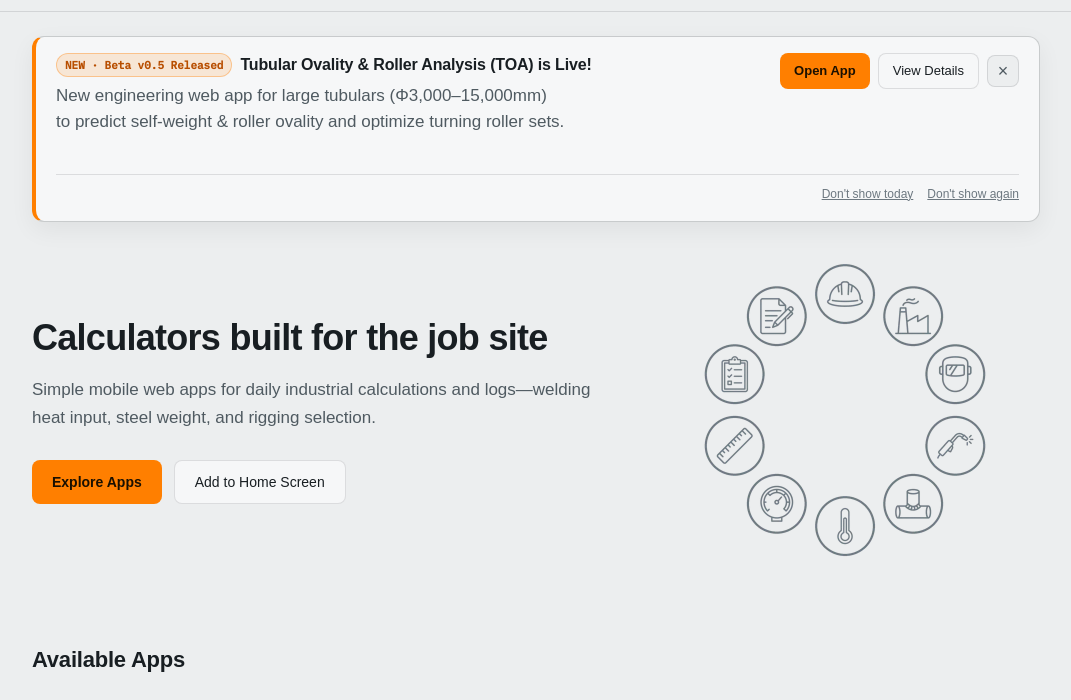
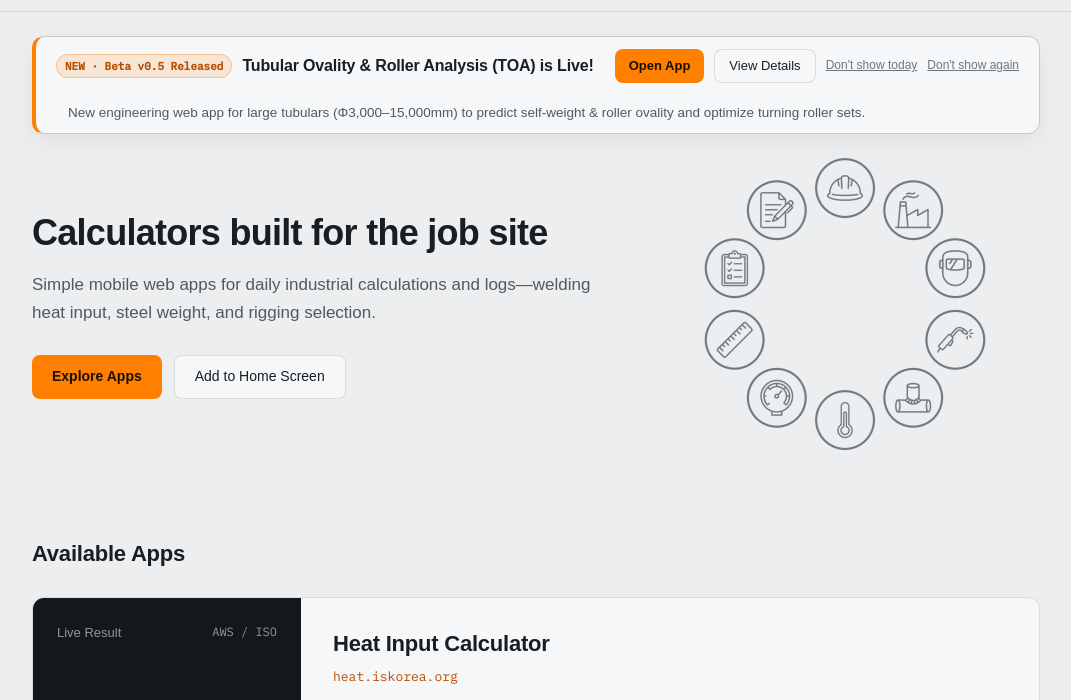
Before and after one commit to jubailsanghoon/main, a plain HTML site: page index.html in a window 1280 px wide. Shown: the part 53-753 px from the top of the page, without its empty margins (104-1175 px from the left). Drawn offline with Linux system fonts and the light colour scheme; no server answers; files whose address does not match are found by name; a web font is replaced by a local one.

Commit message:
Add files via upload

```diff
--- a/index.html
+++ b/index.html
@@ -167,26 +167,21 @@ header.top nav a:active{transform:scale(.98)}
 /* Hero */
 .hero{padding:24px 0 56px}
 .notice-banner{
-  margin:0 0 28px;background:var(--panel);border:1px solid var(--line-strong);border-left:4px solid var(--orange);
-  border-radius:12px;padding:16px 20px;box-shadow:0 8px 24px rgba(0,0,0,.06);
+  margin:0 0 10px;background:var(--panel);border:1px solid var(--line-strong);border-left:4px solid var(--orange);
+  border-radius:12px;padding:12px 20px 10px;box-shadow:0 8px 24px rgba(0,0,0,.06);
 }
 .notice-banner[hidden]{display:none}
-.notice-top{display:flex;align-items:flex-start;justify-content:space-between;gap:16px;flex-wrap:wrap}
-.notice-main{flex:1;min-width:240px}
-.notice-badge-row{display:flex;align-items:center;gap:8px;flex-wrap:wrap;margin-bottom:6px}
+.notice-top{display:flex;align-items:center;justify-content:space-between;gap:12px;flex-wrap:wrap}
+.notice-badge-row{display:flex;align-items:center;gap:10px;flex-wrap:wrap}
 .notice-badge{display:inline-flex;align-items:center;padding:2px 8px;border-radius:999px;font-family:var(--mono);
-  font-size:11px;font-weight:600;background:rgba(255,127,0,.14);color:var(--orange-ink);border:1px solid rgba(255,127,0,.35)}
-.notice-main h2{margin:0;font-size:16px;font-weight:600;line-height:1.4}
-.notice-main p{margin:4px 0 0;font-size:13.5px;color:var(--sub);line-height:1.55;max-width:50ch;text-wrap:balance}
-.notice-side{display:flex;align-items:center;gap:8px;flex-wrap:wrap}
-.notice-side .btn,.notice-side .btn-ghost{height:36px;padding:0 14px;font-size:13px}
-.notice-x{width:32px;height:32px;border-radius:8px;border:1px solid var(--line);background:var(--bg);color:var(--sub);
-  font-size:18px;line-height:1;cursor:pointer;display:grid;place-items:center}
-.notice-x:hover{color:var(--ink);border-color:var(--line-strong)}
-.notice-foot{display:flex;justify-content:flex-end;align-items:center;gap:14px;margin-top:10px;padding-top:10px;
-  border-top:1px solid var(--line);font-size:12px;color:var(--muted)}
-.notice-hide-btn{background:none;border:none;padding:0;font:inherit;color:var(--muted);cursor:pointer;text-decoration:underline}
+  font-size:11px;font-weight:600;background:rgba(255,127,0,.14);color:var(--orange-ink);border:1px solid rgba(255,127,0,.35);white-space:nowrap}
+.notice-top h2{margin:0;font-size:16px;font-weight:600;line-height:1.4}
+.notice-side{display:flex;align-items:center;gap:10px;flex-wrap:wrap}
+.notice-side .btn,.notice-side .btn-ghost{height:34px;padding:0 14px;font-size:13px;white-space:nowrap}
+.notice-hide-btn{background:none;border:none;padding:0;font:inherit;font-size:12px;color:var(--muted);cursor:pointer;text-decoration:underline;white-space:nowrap}
 .notice-hide-btn:hover{color:var(--ink)}
+.hero .notice-desc{margin:20px 0 0;padding-left:12px;font-size:13.5px;color:var(--sub);line-height:1.5;max-width:none}
+@media (min-width:861px){.hero .notice-desc{white-space:nowrap}}
 .hero-grid{display:grid;grid-template-columns:1.2fr .8fr;gap:32px;align-items:center}
 .hero h1{font-size:clamp(26px,3.2vw,36px);line-height:1.25;margin:0 0 16px;font-weight:600;letter-spacing:-.02em}
 .hero p{font-size:17px;color:var(--sub);max-width:34em;margin:0 0 28px}
@@ -425,23 +420,18 @@ footer a{text-decoration:none;border-bottom:1px solid var(--line);color:var(--su
     <div class="wrap">
       <div class="notice-banner" id="launchNoticeModal" hidden role="region" aria-labelledby="noticeTitle">
         <div class="notice-top">
-          <div class="notice-main">
-            <div class="notice-badge-row">
-              <span class="notice-badge" data-i18n="pop_badge">NEW · Beta v0.5 출시</span>
-              <h2 id="noticeTitle" data-i18n="pop_title">강관 진원도 · 터닝롤러 분석기 (TOA) 출시!</h2>
-            </div>
-            <p data-i18n="pop_desc">대형 강관(Φ3,000~15,000mm)의 자중·롤러 지지 진원도 예측과 최소 권장 롤러 세트를 분석하는 웹앱을 새롭게 공개했습니다.</p>
+          <div class="notice-badge-row">
+            <span class="notice-badge" data-i18n="pop_badge">NEW · Beta v0.5 출시</span>
+            <h2 id="noticeTitle" data-i18n="pop_title">강관 진원도 · 터닝롤러 분석기 (TOA) 출시!</h2>
           </div>
           <div class="notice-side">
             <a class="btn" href="https://toab.iskorea.org/" data-i18n="pop_open">앱 바로 열기</a>
             <a class="btn-ghost" href="toab.html" data-i18n="pop_detail">상세 안내 보기</a>
-            <button class="notice-x" id="noticeCloseX" type="button" aria-label="Close">×</button>
+            <button class="notice-hide-btn" id="noticeHideToday" type="button" data-i18n="pop_hide_today">오늘 다시 보지 않기</button>
+            <button class="notice-hide-btn" id="noticeHideForever" type="button" data-i18n="pop_hide_forever">계속 보지 않기</button>
           </div>
         </div>
-        <div class="notice-foot">
-          <button class="notice-hide-btn" id="noticeHideToday" type="button" data-i18n="pop_hide_today">오늘 다시 보지 않기</button>
-          <button class="notice-hide-btn" id="noticeHideForever" type="button" data-i18n="pop_hide_forever">계속 보지 않기</button>
-        </div>
+        <p class="notice-desc" data-i18n="pop_desc">대형 강관(Φ3,000~15,000mm)의 자중·롤러 지지 진원도 예측과 최소 권장 롤러 세트를 분석하는 웹앱을 새롭게 공개했습니다.</p>
       </div>
     </div>
     <div class="wrap hero-grid">
@@ -1390,8 +1380,7 @@ footer a{text-decoration:none;border-bottom:1px solid var(--line);color:var(--su
         else if(mode==='today')localStorage.setItem(hideKey,String(Date.now()+86400000));
       }catch(e){}
     }
-    var nCloseX=document.getElementById('noticeCloseX'), nHideToday=document.getElementById('noticeHideToday'), nHideForever=document.getElementById('noticeHideForever');
-    nCloseX&&nCloseX.addEventListener('click',function(){closeNotice('once');});
+    var nHideToday=document.getElementById('noticeHideToday'), nHideForever=document.getElementById('noticeHideForever');
     nHideToday&&nHideToday.addEventListener('click',function(){closeNotice('today');});
     nHideForever&&nHideForever.addEventListener('click',function(){closeNotice('forever');});
   }
```
